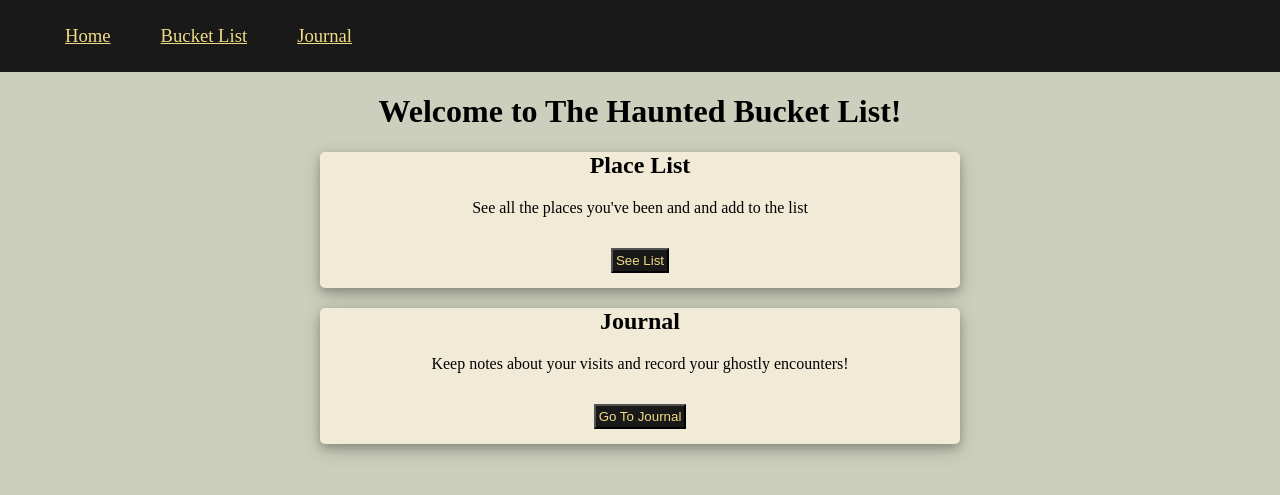
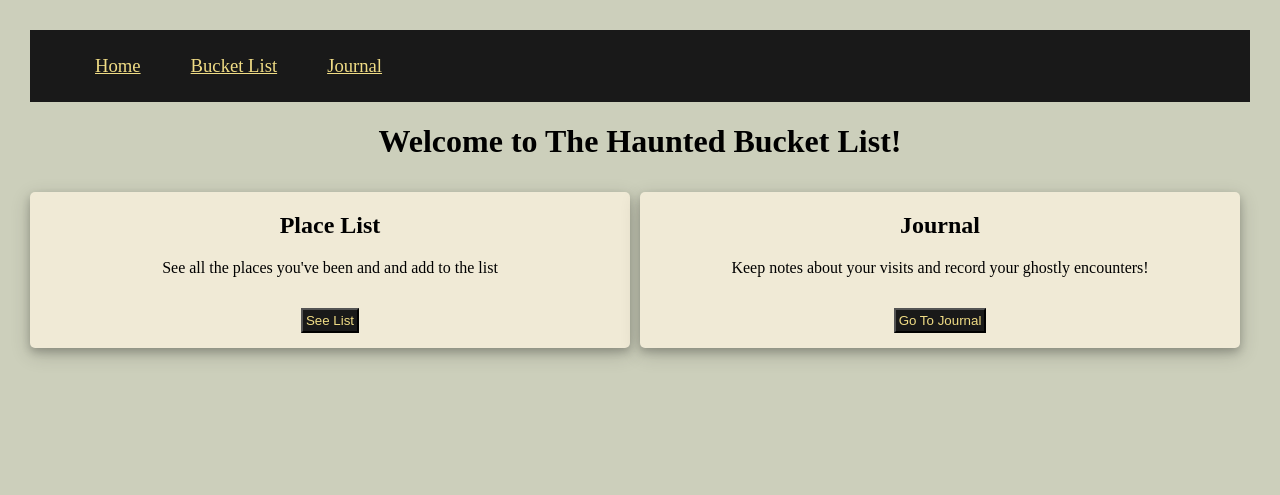
Before and after one commit to j1e1n/CC_python_project, a Flask app: page / in a window 1280 px wide. Shown: the top 495 px of the page. Run offline with Flask 2, Linux system fonts and the light colour scheme; some web fonts are replaced.

```diff
--- a/app/static/style.css
+++ b/app/static/style.css
@@ -2,7 +2,8 @@ body {
     font-family: 'Della Respira', serif;
     /* font-family: 'Metamorphous', cursive; */
     background-color : #cccfbb;
-    margin: 0px;
+    margin: 30px;
+
 
 }
 
@@ -33,24 +34,25 @@ h1 {
 
 .places {
     border-radius: 5px;
-    width: 50%;
     height: 50%;
     margin: auto;
     box-shadow: 0 4px 8px 0 rgba(0, 0, 0, 0.2), 0 6px 20px 0 rgba(0, 0, 0, 0.19);
     text-align: center;
     color: black;
     background-color: #F0EAD6;
+    width: 50%;
+
 }
 
 .journal {
     border-radius: 5px;
-    width: 50%;
     height: 50%;
-    margin: auto;
+    margin: 10px;
     box-shadow: 0 4px 8px 0 rgba(0, 0, 0, 0.2), 0 6px 20px 0 rgba(0, 0, 0, 0.19);
     text-align: center;
     color: black;
     background-color: #F0EAD6;
+    width: 50%;
 }
 
 
@@ -59,6 +61,16 @@ h1 {
     color: #f0dc85;
     margin: 15px;
     padding: 3px;
+}
 
 
+.main {
+    display: flex;
+    flex-direction: row;
+
 }
+
+/* .home-text {
+    text-align: center;
+    margin: 20px;
+} */
--- a/app/templates/index.html
+++ b/app/templates/index.html
@@ -2,10 +2,10 @@
 
 {% block content %}
     <h1>Welcome to The Haunted Bucket List!</h1>
-
+<main class="main">
     <div class="places">
         <h2>Place List</h2>
-        <p>See all the places you've been and and add to the list</p>
+        <p class="home-text">See all the places you've been and and add to the list</p>
         <a href="/places"><button class="button">See List</button></a>
 
     </div>
@@ -16,7 +16,7 @@
         <a href="/journal"><button class="button">Go To Journal</button></a>
 
     </div>
-
+</main>
 
 
 {% endblock %}
```
Also changed, not shown: app/repositories/place_repository.py (+24 -0 lines).
